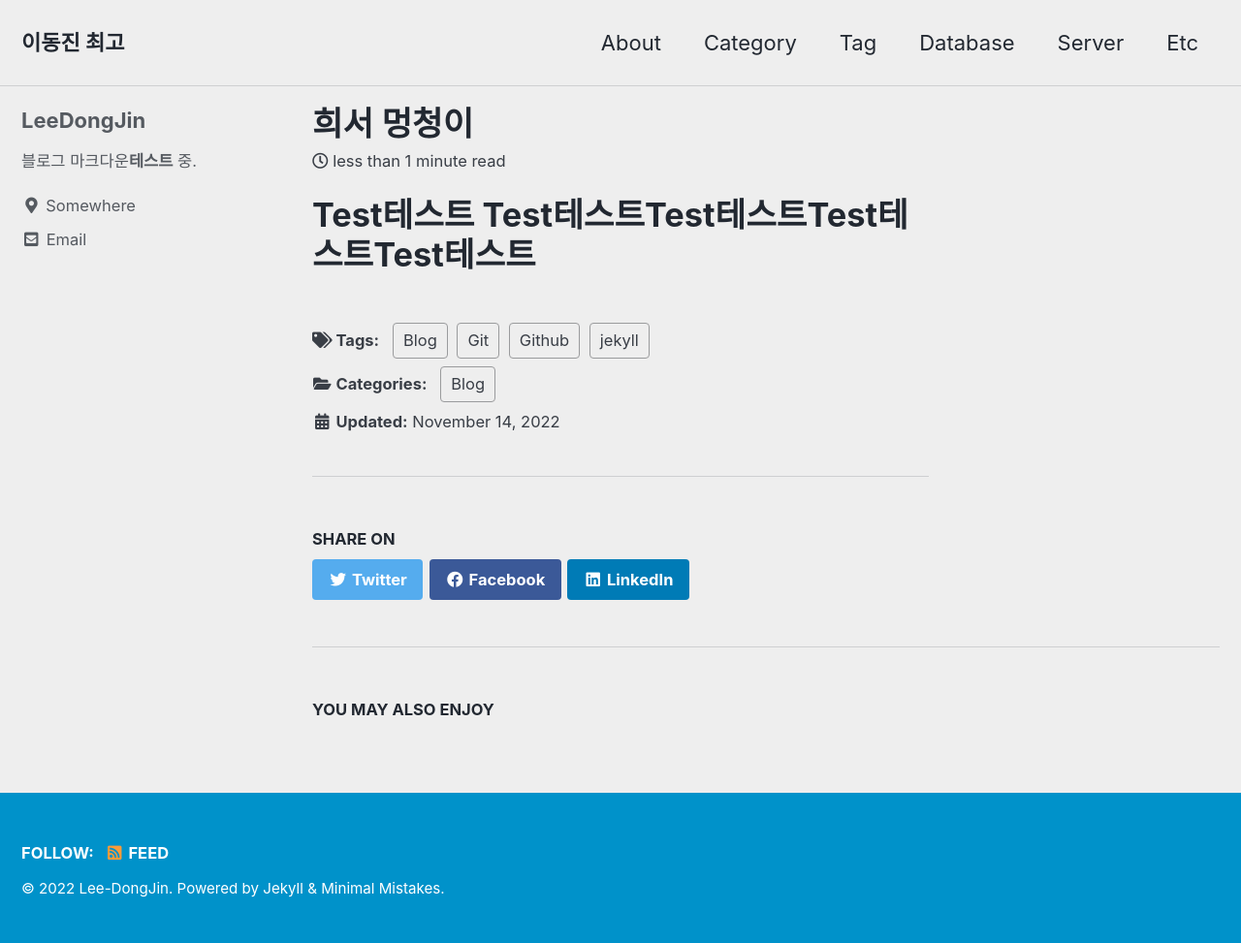
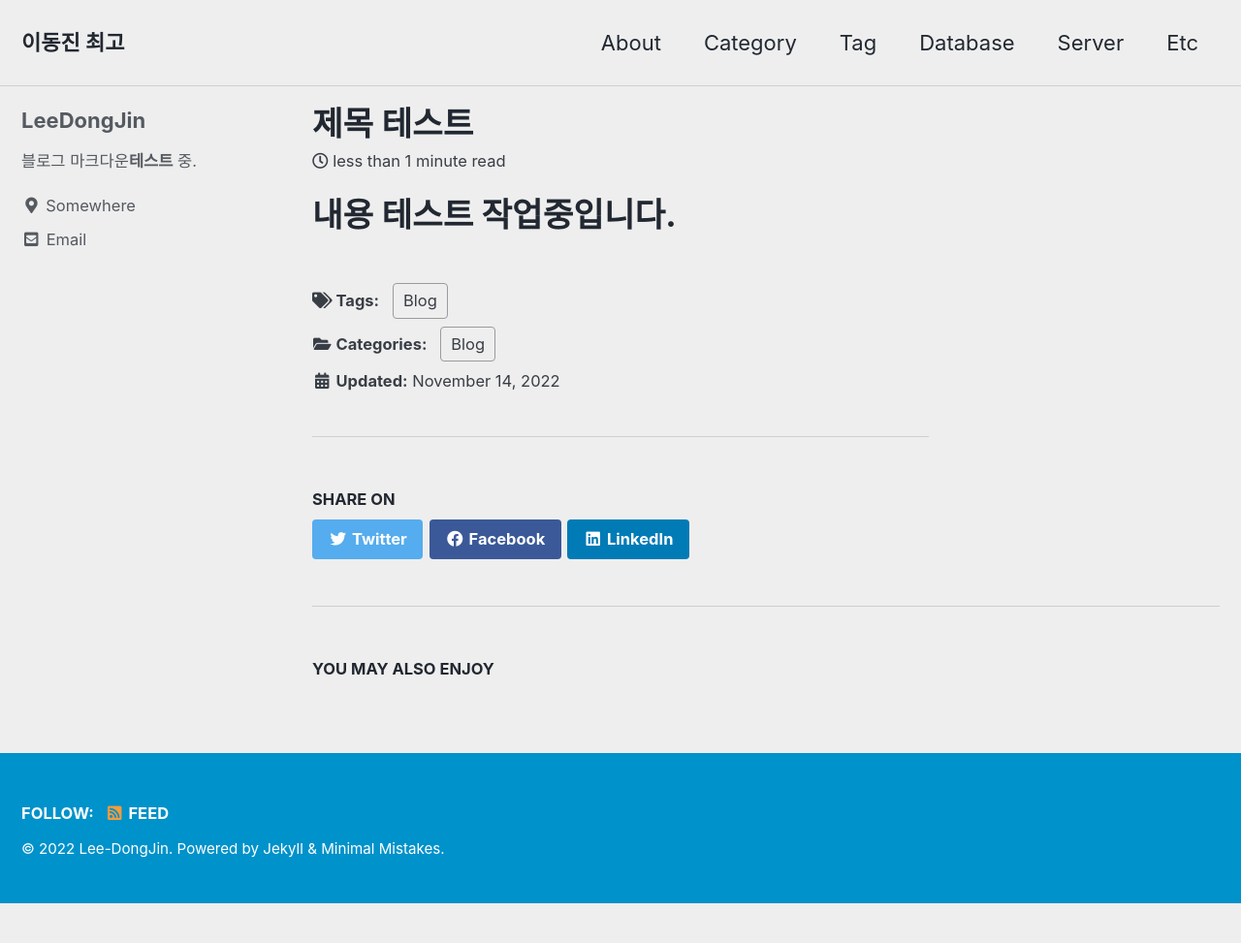
Before and after one commit to Lee-DongJin/Lee-DongJin.github.io, a Jekyll site: the page built from _posts/2022-11-14-first.md, in a window 1280 px wide. Shown: the whole page at 97% size. Built offline with Jekyll 4.4.1, drawn with Linux system fonts in a browser that asks for light colours; cached includes are drawn as plain includes; after the commit the page ends 932 px from its top, so only the background shows below that.

Commit message:
[이동진]

```diff
--- a/_posts/2022-11-14-first.md
+++ b/_posts/2022-11-14-first.md
@@ -1,12 +1,12 @@
 ---
 layout: single
-title: "희서 멍청이"
-excerpt: "희서 바보바보"
+title: "제목 테스트"
+excerpt: "excerpt 테스트"
 
 categories:
   - Blog
 tags:
-  - [Blog, jekyll, Github, Git]
+  - [Blog]
   #toc: true
   #toc_sticky: true
 
@@ -14,4 +14,4 @@ tags:
   #last_modified_at: 2022-11-20
 ---
 
-# Test테스트 Test테스트Test테스트Test테스트Test테스트
+# 내용 테스트 작업중입니다.
```
